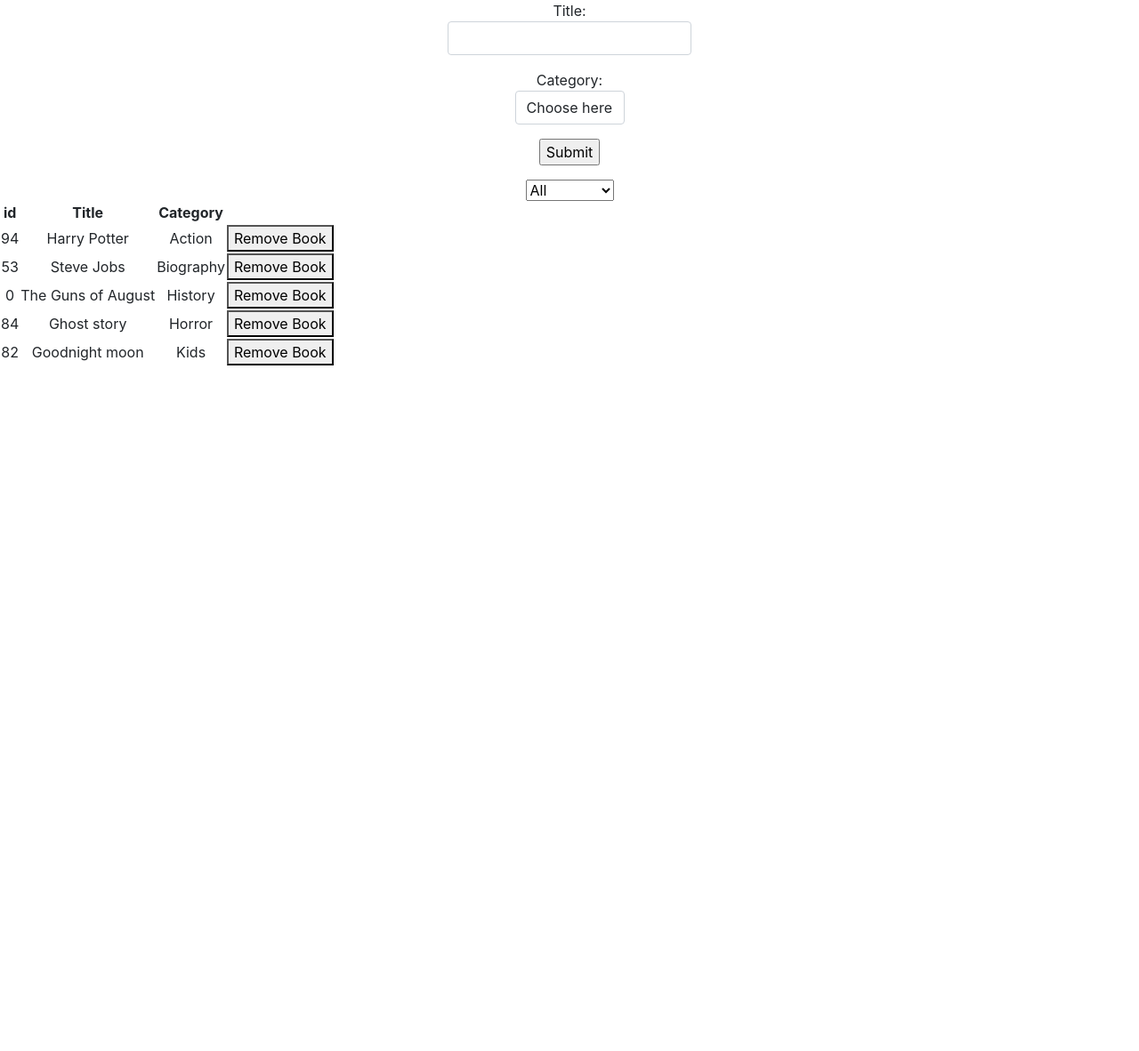
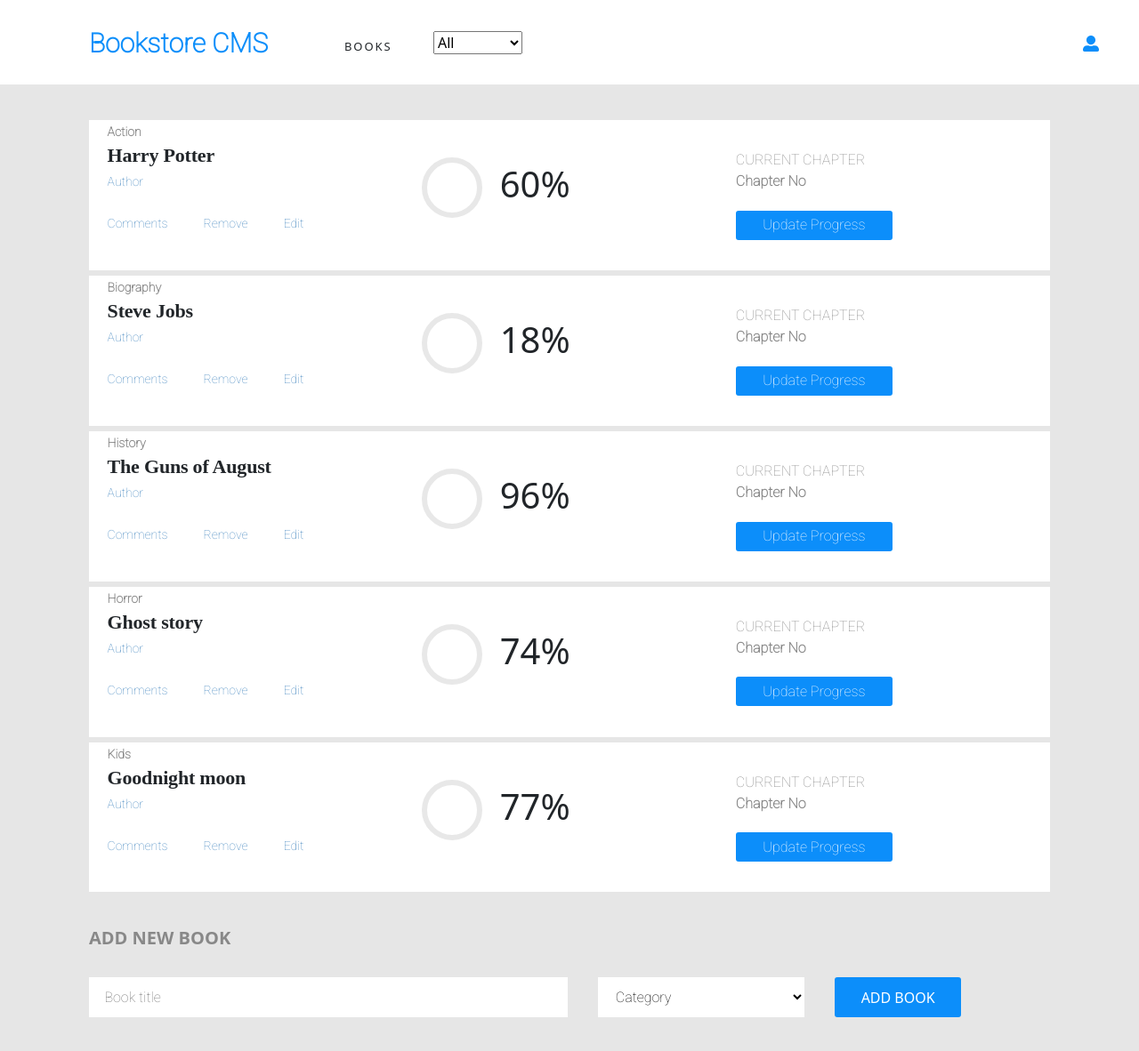
Before and after one commit to Nasa28/Bookstore-CMS, a React (Create React App) app: page / in a window 1280 px wide. Shown: the top 1182 px of the page at 89% size. Before the commit the page ends 800 px from the top, so only its background shows below. Built offline with nearby package versions, Linux system fonts and the light colour scheme.

Commit message:
Add basic styling

```diff
--- a/package.json
+++ b/package.json
@@ -10,6 +10,7 @@
     "prop-types": "^15.7.2",
     "react": "^17.0.2",
     "react-dom": "^17.0.2",
+    "react-icons": "^4.3.1",
     "react-redux": "^7.2.6",
     "react-scripts": "4.0.3",
     "react-select": "^5.1.0",
--- a/public/index.html
+++ b/public/index.html
@@ -30,6 +30,12 @@
       integrity="sha384-EVSTQN3/azprG1Anm3QDgpJLIm9Nao0Yz1ztcQTwFspd3yD65VohhpuuCOmLASjC"
       crossorigin="anonymous"
     />
+    <link rel="preconnect" href="https://fonts.googleapis.com" />
+    <link rel="preconnect" href="https://fonts.gstatic.com" crossorigin />
+    <link
+      href="https://fonts.googleapis.com/css2?family=Roboto:wght@100&display=swap"
+      rel="stylesheet"
+    />
     <title>React App</title>
   </head>
   <body>
--- a/src/components/App.js
+++ b/src/components/App.js
@@ -1,12 +1,11 @@
-import '../styles/App.css';
 import BooksForm from '../containers/BooksForm';
 import BooksList from '../containers/BooksList';
 
 const App = () => (
   <>
-    <div className="App">
+    <div>
+      <BooksList />
       <BooksForm />
-      <BooksList />
     </div>
   </>
 );
--- a/src/components/Book.js
+++ b/src/components/Book.js
@@ -1,21 +1,42 @@
 import PropTypes from 'prop-types';
+import '../styles/Book.css';
 
 const Book = (props) => {
   const { book, handleRemoveBook } = props;
-  const { id, title, category } = book;
-
+  const { title, category } = book;
+  const num = Math.floor(Math.random() * 90 + 10);
   return (
     <>
-      <tr>
-        <td>{id}</td>
-        <td>{title}</td>
-        <td>{category}</td>
-        <td>
-          <button onClick={handleRemoveBook} type="button">
-            Remove Book
+      <div className="main-div">
+        <div className="book-container">
+          <span className="categories">{category}</span>
+          <h3 className="title">{title}</h3>
+          <span className="author">Author</span>
+          <div className="btns">
+            <button className="btn" type="button">
+              Comments
+            </button>
+            <button className="btn" onClick={handleRemoveBook} type="button">
+              Remove
+            </button>
+            <button className="btn" type="button">
+              Edit
+            </button>
+          </div>
+        </div>
+        <div className="circle">
+          <p className="round" />
+          {`${num}%`}
+        </div>
+
+        <div className="update-progress">
+          <p className="current">CURRENT CHAPTER</p>
+          <p className="chapter">Chapter No</p>
+          <button type="button" className="update-btn">
+            Update Progress
           </button>
-        </td>
-      </tr>
+        </div>
+      </div>
     </>
   );
 };
--- a/src/containers/BooksForm.js
+++ b/src/containers/BooksForm.js
@@ -1,6 +1,7 @@
 import { useState } from 'react';
 import { useDispatch } from 'react-redux';
 import { createBook } from '../actions/index';
+import '../styles/BookList.css';
 
 const BooksForm = () => {
   const options = [
@@ -12,8 +13,7 @@ const BooksForm = () => {
     'Learning',
     'Sci-Fi',
   ];
-  // const [title, setTitle] = useState('');
-  // const [category, setCategory] = useState(options[0]);
+
   const [book, setBook] = useState({
     title: '',
     category: options[0],
@@ -28,37 +28,33 @@ const BooksForm = () => {
   const handleSubmit = (event) => {
     event.preventDefault();
     dispatch(createBook(book.title, book.category));
-    event.target.reset();
+    setBook({
+      title: '',
+      category: '',
+    });
   };
   return (
-    <div>
-      <form onSubmit={handleSubmit}>
-        <div className="mb-3">
-          <div className="form-group mb-3">
-            <label htmlFor="title">
-              Title:
+    <>
+      <h3 className="form-title">ADD NEW BOOK</h3>
+      <div className="book-form">
         <input
+          className="input"
           value={book.title}
           onChange={handleChange}
           type="text"
           name="title"
-                className="form-control"
           required
+          placeholder="Book title"
         />
-            </label>
-          </div>
-
-          <div className="form-group mb-3">
-            <label htmlFor="category">
-              Category:
         <select
           onChange={handleChange}
-                className="form-control"
           name="category"
+          placeholder="Category"
           defaultValue="DEFAULT"
+          className="options"
         >
           <option value="DEFAULT" disabled>
-                  Choose here
+            Category
           </option>
           {options.map((option) => (
             <option name="category" value={option} key={option}>
@@ -66,12 +62,14 @@ const BooksForm = () => {
             </option>
           ))}
         </select>
-            </label>
+        <input
+          className="submit"
+          type="submit"
+          value="ADD BOOK"
+          onClick={handleSubmit}
+        />
       </div>
-          <input type="submit" value="Submit" />
-        </div>
-      </form>
-    </div>
+    </>
   );
 };
 
--- a/src/containers/BooksList.js
+++ b/src/containers/BooksList.js
@@ -1,7 +1,9 @@
 import { useSelector, useDispatch } from 'react-redux';
+import { FaUserAlt } from 'react-icons/fa';
 import Book from '../components/Book';
 import { removeBook, changeFilter } from '../actions';
 import CategoryFilter from '../components/categoryFilter';
+import '../styles/BookList.css';
 
 const BooksList = () => {
   const bookList = useSelector((state) => state.book.books);
@@ -10,26 +12,28 @@ const BooksList = () => {
 
   const handleRemoveBook = (id) => dispatch(removeBook(id));
 
+  const handleFilterChange = (e) => {
+    dispatch(changeFilter(e.target.value));
+  };
+
   const filteredBooks = bookList.filter(
     (book) => book.category === filter || filter === 'All',
   );
 
-  const handleFilterChange = (e) => {
-    dispatch(changeFilter(e.target.value));
-  };
   return (
     <>
+      <div className="booklist">
+        <nav className="containers">
+          <div className="main">
+            <h1 className="logo-title">Bookstore CMS</h1>
+            <p className="book">BOOKS</p>
+            <CategoryFilter handleFilterChange={handleFilterChange} />
+          </div>
+          <div className="user-icon">
+            <FaUserAlt />
+          </div>
+        </nav>
         <div>
-        <CategoryFilter handleFilterChange={handleFilterChange} />
-        <table>
-          <thead>
-            <tr>
-              <th>id</th>
-              <th>Title</th>
-              <th>Category</th>
-            </tr>
-          </thead>
-          <tbody>
           {filteredBooks.map((book) => (
             <Book
               key={book.id}
@@ -37,8 +41,7 @@ const BooksList = () => {
               handleRemoveBook={() => handleRemoveBook(book.id)}
             />
           ))}
-          </tbody>
-        </table>
+        </div>
       </div>
     </>
   );
--- a/src/index.css
+++ b/src/index.css
@@ -1,27 +1,8 @@
+* {
+  margin: 0;
+  padding: 0;
+  box-sizing: border-box;
+}
 body {
-  margin: 0;
-  font-family:
-    -apple-system,
-    BlinkMacSystemFont,
-    'Segoe UI',
-    'Roboto',
-    'Oxygen',
-    'Ubuntu',
-    'Cantarell',
-    'Fira Sans',
-    'Droid Sans',
-    'Helvetica Neue',
-    sans-serif;
-  -webkit-font-smoothing: antialiased;
-  -moz-osx-font-smoothing: grayscale;
+  background-color: rgb(230, 230, 230);
 }
-
-code {
-  font-family:
-    source-code-pro,
-    Menlo,
-    Monaco,
-    Consolas,
-    'Courier New',
-    monospace;
-}
--- a/src/styles/App.css
+++ /dev/null
@@ -1,39 +0,0 @@
-.App {
-  text-align: center;
-}
-
-.App-logo {
-  height: 40vmin;
-  pointer-events: none;
-}
-
-@media (prefers-reduced-motion: no-preference) {
-  .App-logo {
-    animation: App-logo-spin infinite 20s linear;
-  }
-}
-
-.App-header {
-  background-color: #282c34;
-  min-height: 100vh;
-  display: flex;
-  flex-direction: column;
-  align-items: center;
-  justify-content: center;
-  font-size: calc(10px + 2vmin);
-  color: white;
-}
-
-.App-link {
-  color: #61dafb;
-}
-
-@keyframes App-logo-spin {
-  from {
-    transform: rotate(0deg);
-  }
-
-  to {
-    transform: rotate(360deg);
-  }
-}
--- /dev/null
+++ b/src/styles/Book.css
@@ -0,0 +1,92 @@
+.main-div {
+  display: grid;
+  grid-template-columns: 2fr 2fr 2fr;
+  padding-left: 1.288rem;
+  margin: 0.375rem 6.25rem 0.125rem 6.25rem;
+  background-color: #fff;
+}
+
+.title {
+  height: 1.813rem;
+  margin: 0.188rem 0 0 0;
+  font-family: RobotoSlab;
+  font-size: 1.375rem;
+  font-weight: bold;
+  font-stretch: normal;
+  font-style: normal;
+  line-height: normal;
+  letter-spacing: -0.2px;
+}
+
+.btn,
+.author {
+  border: none;
+  color: #4386bf;
+  padding-left: 0;
+  font-family: Roboto, Helvetica, sans-serif;
+  font-size: 0.875rem;
+  font-weight: 300;
+  margin-bottom: 20px;
+  padding-right: 40px;
+}
+
+.categories {
+  font-weight: bold;
+  font-family: Roboto, Helvetica, sans-serif;
+  font-size: 0.875rem;
+  color: #888;
+}
+
+.btns {
+  margin-top: 20px;
+}
+
+.circle {
+  font-size: 40px;
+  margin: auto 0;
+  display: flex;
+}
+
+.round {
+  width: 4.25rem;
+  height: 4.25rem;
+  margin-right: 20px;
+  border: 6px solid rgb(232, 232, 232);
+  border-radius: 50%;
+}
+
+.logo-title,
+.user-icon {
+  color: rgb(12, 142, 250);
+}
+.update-btn {
+  background-color: rgb(12, 142, 250);
+  width: 11rem;
+  padding-left: 0;
+  font-family: Roboto, Helvetica, sans-serif;
+  font-size: 16px;
+  font-weight: 400;
+  color: #fff;
+  border-style: none;
+  height: 2.063rem;
+  border-radius: 3px;
+  margin-bottom: 2.13rem;
+}
+
+.update-progress {
+  margin-top: 2.063rem;
+}
+
+.current,
+.chapter {
+  font-family: Roboto, Helvetica, sans-serif;
+  font-size: 16px;
+  font-weight: 400;
+  color: #888;
+  margin-bottom: 0;
+}
+
+.chapter {
+  font-weight: 600;
+  margin-bottom: 1.3rem;
+}
--- /dev/null
+++ b/src/styles/BookList.css
@@ -0,0 +1,87 @@
+.booklist {
+  margin-bottom: 2.5rem;
+}
+
+.containers {
+  display: flex;
+  justify-content: flex-start;
+  align-items: center;
+  background-color: #fff;
+  margin-bottom: 40px;
+}
+
+.main {
+  display: flex;
+  align-items: center;
+  width: 87.5rem;
+  height: 5.938rem;
+  margin-right: 6.25rem;
+  background-color: #fff;
+}
+
+nav h1 {
+  width: 15rem;
+  height: 2.313rem;
+  margin: 0.375rem 2.938rem 0.125rem 6.25rem;
+  font-family: Roboto, Helvetica, sans-serif;
+  font-size: 1.875rem;
+  font-weight: bold;
+  font-stretch: normal;
+  font-style: normal;
+  line-height: normal;
+  letter-spacing: normal;
+}
+
+.book {
+  width: 3.688rem;
+  height: 1rem;
+  margin: 1.125rem 2.563rem 0.688rem 0;
+  font-size: 0.813rem;
+  letter-spacing: 1.9px;
+}
+
+.user-icon {
+  font-size: 18px;
+  margin-right: 2.813rem;
+}
+
+.book-form {
+  display: flex;
+  margin: 0.375rem 6.25rem 26.5rem 6.25rem;
+}
+
+.form-title {
+  margin: 0.375rem 6.25rem 2rem 6.25rem;
+  width: 10.85rem;
+  height: 1.5rem;
+  font-size: 1.25rem;
+  font-weight: bold;
+  color: #888;
+}
+
+.input {
+  width: 41.5rem;
+  height: 2.813rem;
+  border-style: none;
+  padding-left: 1.086rem;
+  font-family: Roboto, Helvetica, sans-serif;
+  font-size: 1rem;
+}
+
+.options {
+  width: 17.813rem;
+  border-style: none;
+  margin: 0 2.12rem 0 2.12rem;
+  background-color: #fff;
+  font-family: Roboto, Helvetica, sans-serif;
+  padding-left: 1rem;
+}
+
+.submit {
+  width: 11rem;
+  margin-right: 6.25rem;
+  background-color: rgb(12, 142, 250);
+  border-style: none;
+  border-radius: 3px;
+  color: #fff;
+}
```
Also changed, not shown: 1 other file (tests, documents, lock files or other folders). Lines whose indentation alone changed are shown as unchanged.
